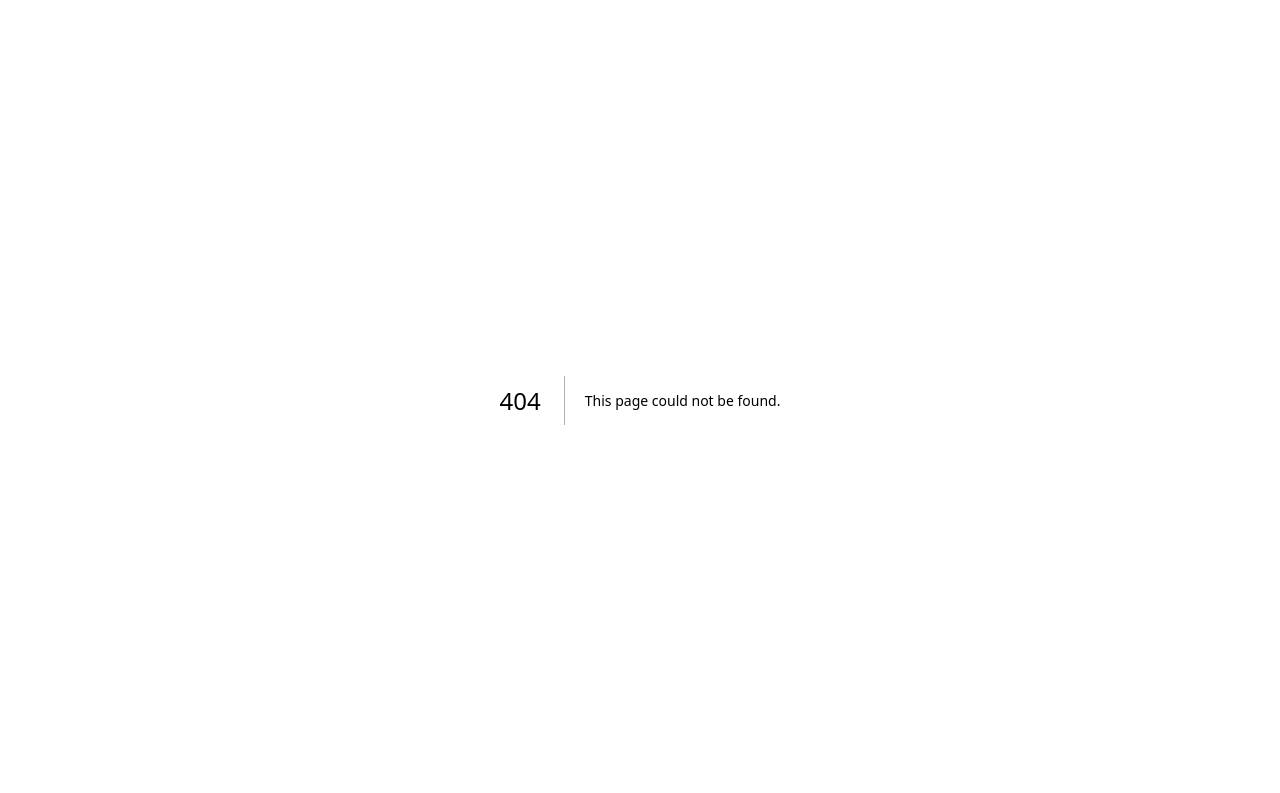
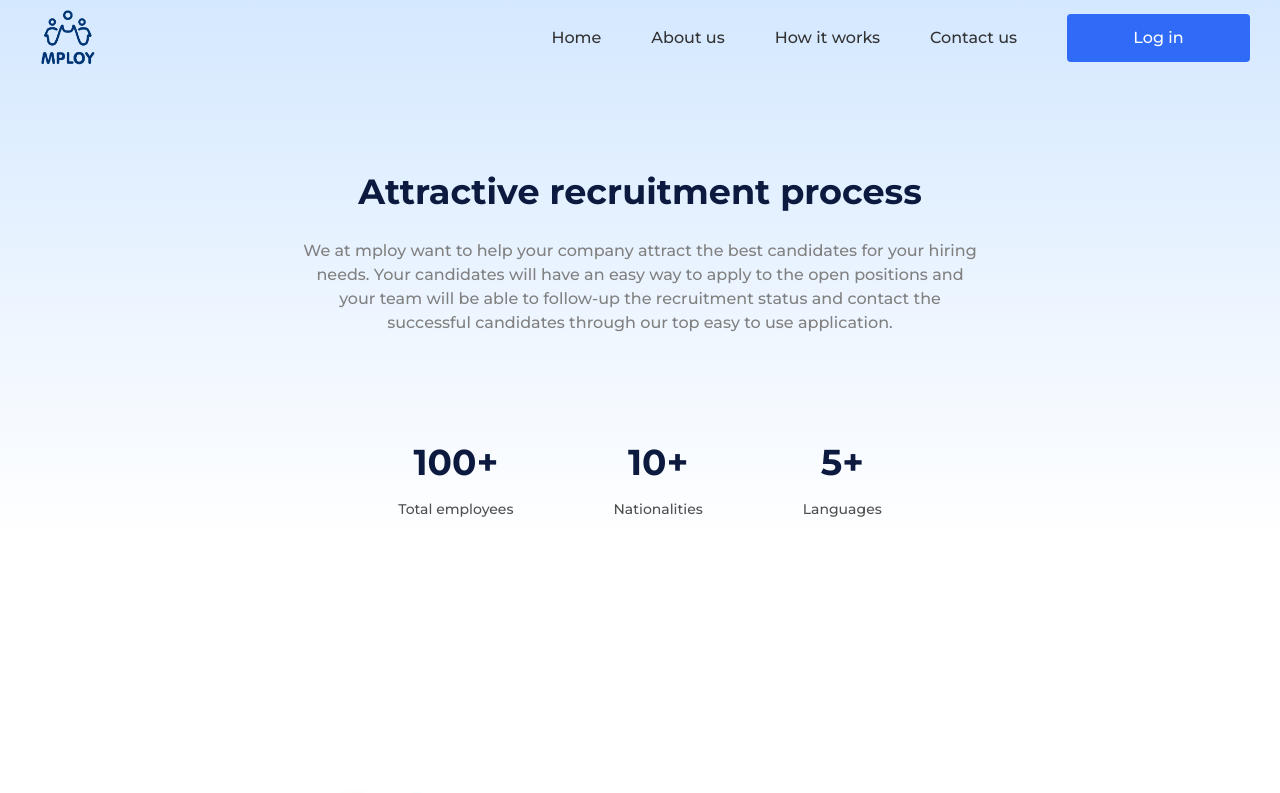
Before and after one commit to jerahmeel200/Mploy, a Next.js app: page /about-us in a window 1280 px wide. Before the commit this address had no page. Shown: the top 793 px of the page. Built offline with nearby package versions, Linux system fonts and the light colour scheme.

Commit message:
update copies

```diff
--- a/src/component/authLink/Hamburger.jsx
+++ b/src/component/authLink/Hamburger.jsx
@@ -32,7 +32,7 @@
         <Link href="/how-it-works" className={styles.link}>
           how it works
         </Link>
-        <Link href="/contact" className={styles.link}>
+        <Link href="/contact-us" className={styles.link}>
           Contact us
         </Link>
       </div> */}
--- a/src/component/data.js
+++ b/src/component/data.js
@@ -7,18 +7,18 @@
   {
     id: 2,
     title: "About",
-    link: "/about",
+    link: "/about-us",
   },
 
   {
     id: 4,
     title: "Contct us",
-    link: "/contact",
+    link: "/contact-us",
   },
 
   {
     id: 6,
     title: "How it works",
-    link: "/works",
+    link: "/how-it-works",
   },
 ];
--- a/src/component/footer/Footer.jsx
+++ b/src/component/footer/Footer.jsx
@@ -21,7 +21,7 @@
               recruiters, to source and hire candidates faster.
             </p>
 
-            <Button title="Contact us" href="/contact" mt="3vh" />
+            <Button title="Contact us" href="/contact-us" mt="3vh" />
           </div>
           <div className={styles.links}>
             <div className={styles.list}>
--- a/src/component/navbar/MobileDrawer.js
+++ b/src/component/navbar/MobileDrawer.js
@@ -5,9 +5,9 @@
 
 const navData = [
   { link: "/", title: "Home" },
-  { link: "/about", title: "About us" },
-  { link: "/works", title: "How it works" },
-  { link: "/contact", title: "Contact Us" },
+  { link: "/about-us", title: "About us" },
+  { link: "/how-it-works", title: "How it works" },
+  { link: "/contact-us", title: "Contact Us" },
   {
     link: "https://mploy-dashboard.vercel.app/auth/login",
     title: "Login",
--- a/src/component/navbar/Navbar.jsx
+++ b/src/component/navbar/Navbar.jsx
@@ -17,17 +17,17 @@
     {
       id: 2,
       title: "About us",
-      link: "/about",
+      link: "/about-us",
     },
     {
       id: 3,
       title: "How it works",
-      link: "/works",
+      link: "/how-it-works",
     },
     {
       id: 6,
       title: "Contact us",
-      link: "/contact",
+      link: "/contact-us",
     },
   ];
 
```
Also changed, not shown: src/app/about-us/aboutUs.module.css (added), src/app/about-us/page.js (renamed from src/app/about/page.js), src/app/contact-us/page.js (renamed from src/app/contact/page.js), src/app/how-it-works/howItWorks.module.css (added), src/app/how-it-works/page.js (renamed from src/app/works/page.js).
